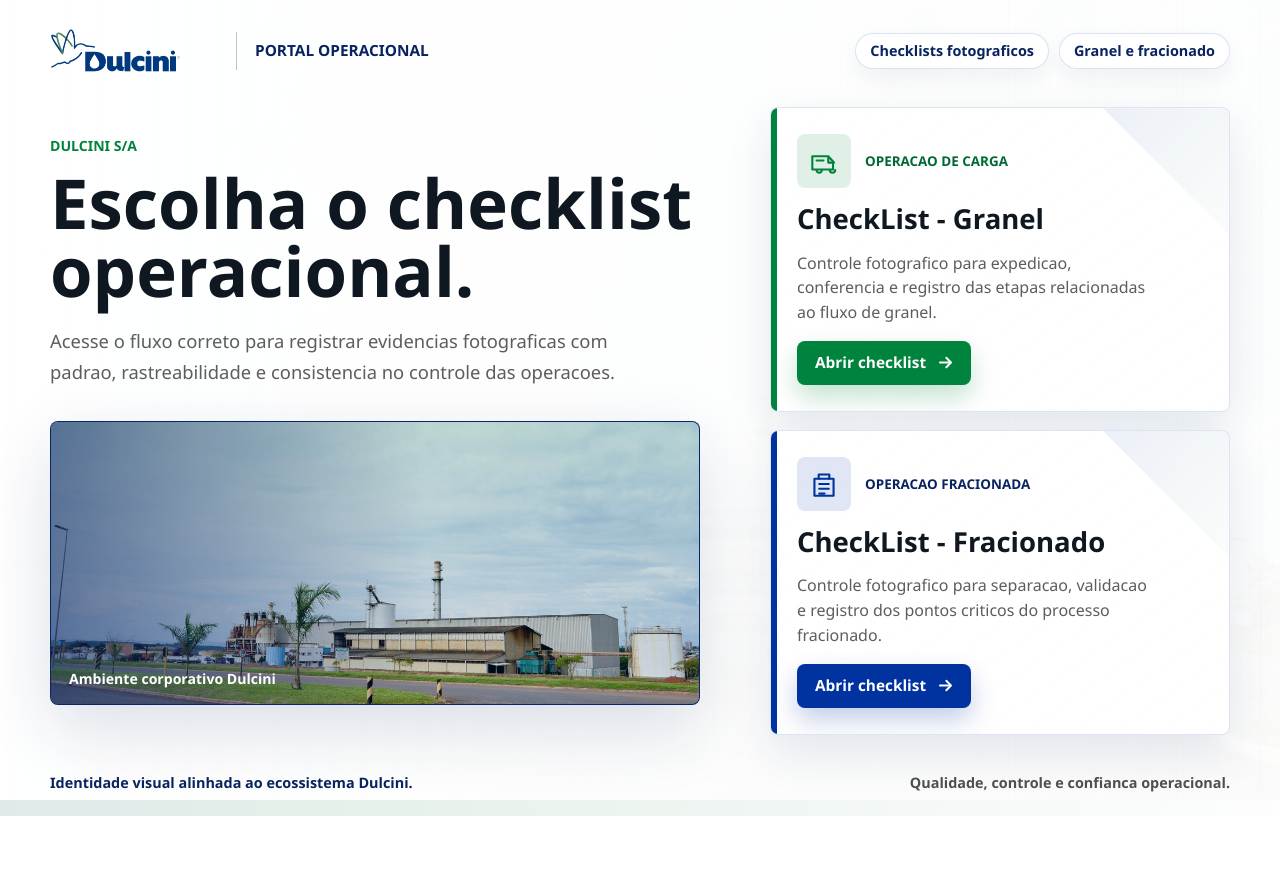
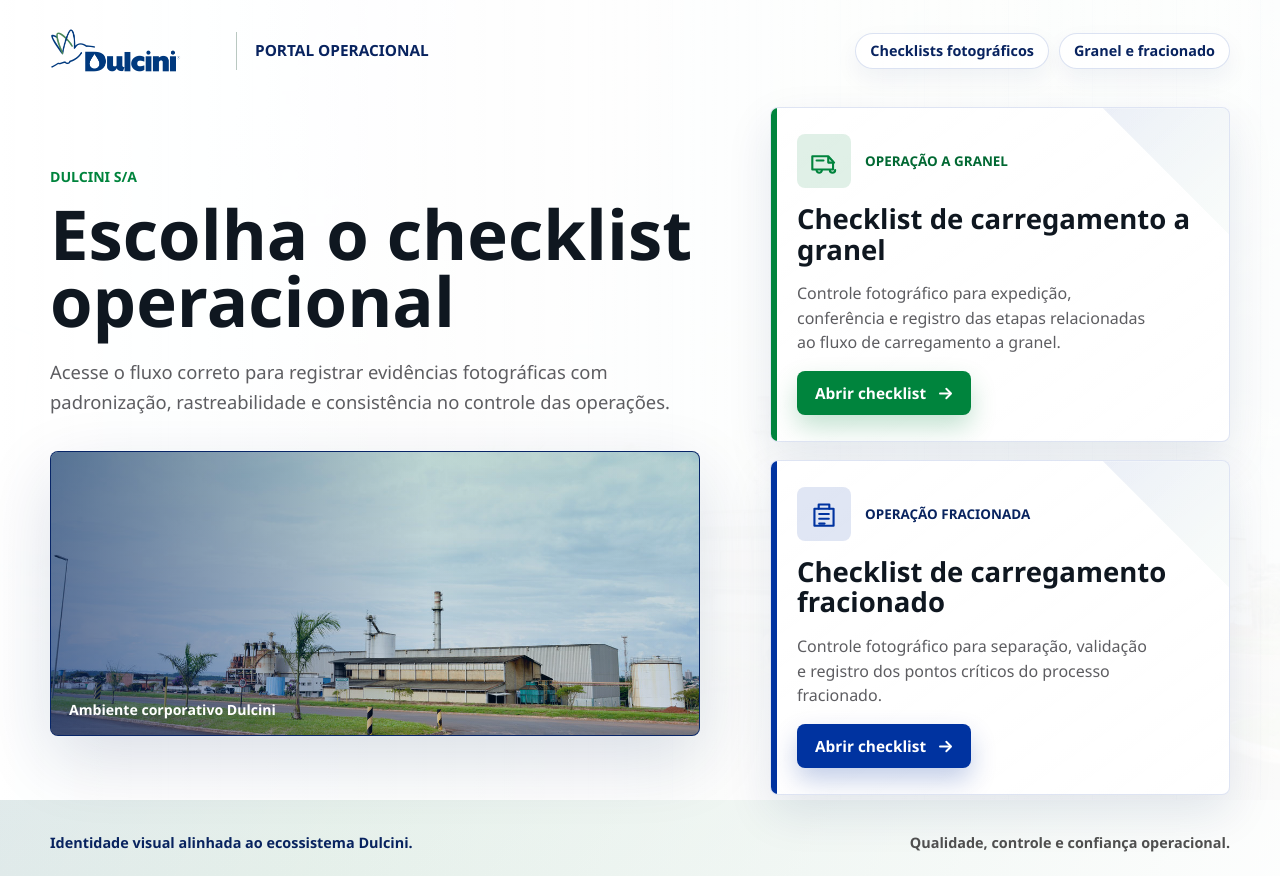
Before and after one commit to NicolasPrior/checklist-menu, a plain HTML site: page index.html in a window 1280 px wide. Before the commit the page ends 816 px from the top, so only its background shows below. Drawn offline with Linux system fonts and the light colour scheme.

Commit message:
Revisa textos em PT-BR no checklist-menu

```diff
--- a/index.html
+++ b/index.html
@@ -6,9 +6,9 @@
     <meta name="theme-color" content="#0033a0">
     <meta
       name="description"
-      content="Portal Dulcini para acesso aos checklists fotograficos de granel e fracionado."
+      content="Portal Dulcini para acesso aos checklists fotográficos de carregamento a granel e fracionado."
     >
-    <title>Portal de Checklists | Dulcini</title>
+    <title>Portal de checklists | Dulcini S/A</title>
     <link rel="preload" href="./assets/dulcini-industria.jpg" as="image">
     <link rel="stylesheet" href="./styles.css">
   </head>
@@ -22,7 +22,7 @@
         </div>
 
         <div class="header-meta" aria-label="Contexto do portal">
-          <span>Checklists fotograficos</span>
+          <span>Checklists fotográficos</span>
           <span>Granel e fracionado</span>
         </div>
       </header>
@@ -30,10 +30,10 @@
       <section class="command-center">
         <div class="hero-copy">
           <p class="eyebrow">Dulcini S/A</p>
-          <h1 id="page-title">Escolha o checklist operacional.</h1>
+          <h1 id="page-title">Escolha o checklist operacional</h1>
           <p class="lead">
-            Acesse o fluxo correto para registrar evidencias fotograficas com
-            padrao, rastreabilidade e consistencia no controle das operacoes.
+            Acesse o fluxo correto para registrar evidências fotográficas com
+            padronização, rastreabilidade e consistência no controle das operações.
           </p>
 
           <div class="facility-visual" aria-label="Unidade industrial Dulcini">
@@ -46,7 +46,7 @@
           <a
             class="operation-card operation-card--bulk"
             href="https://nicolasprior.github.io/checklist-granel/"
-            aria-label="Abrir checklist de granel"
+            aria-label="Abrir checklist de carregamento a granel"
           >
             <span class="operation-top">
               <span class="operation-icon" aria-hidden="true">
@@ -58,13 +58,13 @@
                   <path d="M18 31h13"></path>
                 </svg>
               </span>
-              <span class="operation-meta">Operacao de carga</span>
+              <span class="operation-meta">Operação a granel</span>
             </span>
 
-            <span class="operation-title">CheckList - Granel</span>
+            <span class="operation-title">Checklist de carregamento a granel</span>
             <span class="operation-copy">
-              Controle fotografico para expedicao, conferencia e registro das
-              etapas relacionadas ao fluxo de granel.
+              Controle fotográfico para expedição, conferência e registro das
+              etapas relacionadas ao fluxo de carregamento a granel.
             </span>
             <span class="operation-action">
               <span>Abrir checklist</span>
@@ -78,7 +78,7 @@
           <a
             class="operation-card operation-card--fractioned"
             href="https://nicolasprior.github.io/checklist-fracionado/"
-            aria-label="Abrir checklist de fracionado"
+            aria-label="Abrir checklist de carregamento fracionado"
           >
             <span class="operation-top">
               <span class="operation-icon" aria-hidden="true">
@@ -90,13 +90,13 @@
                   <path d="M23 50h10"></path>
                 </svg>
               </span>
-              <span class="operation-meta">Operacao fracionada</span>
+              <span class="operation-meta">Operação fracionada</span>
             </span>
 
-            <span class="operation-title">CheckList - Fracionado</span>
+            <span class="operation-title">Checklist de carregamento fracionado</span>
             <span class="operation-copy">
-              Controle fotografico para separacao, validacao e registro dos
-              pontos criticos do processo fracionado.
+              Controle fotográfico para separação, validação e registro dos
+              pontos críticos do processo fracionado.
             </span>
             <span class="operation-action">
               <span>Abrir checklist</span>
@@ -111,7 +111,7 @@
 
       <footer class="portal-footer">
         <span>Identidade visual alinhada ao ecossistema Dulcini.</span>
-        <span>Qualidade, controle e confianca operacional.</span>
+        <span>Qualidade, controle e confiança operacional.</span>
       </footer>
     </main>
   </body>
```
